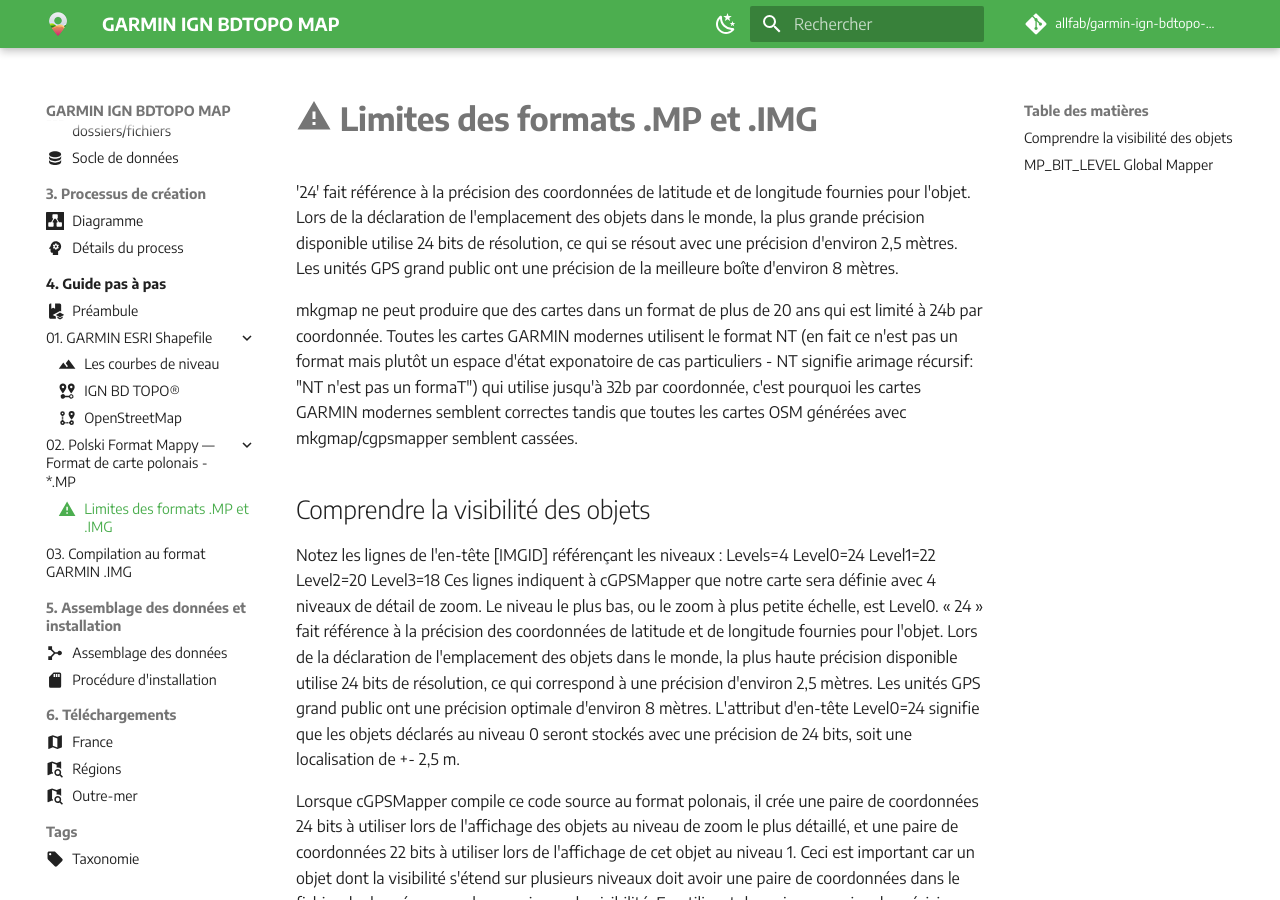
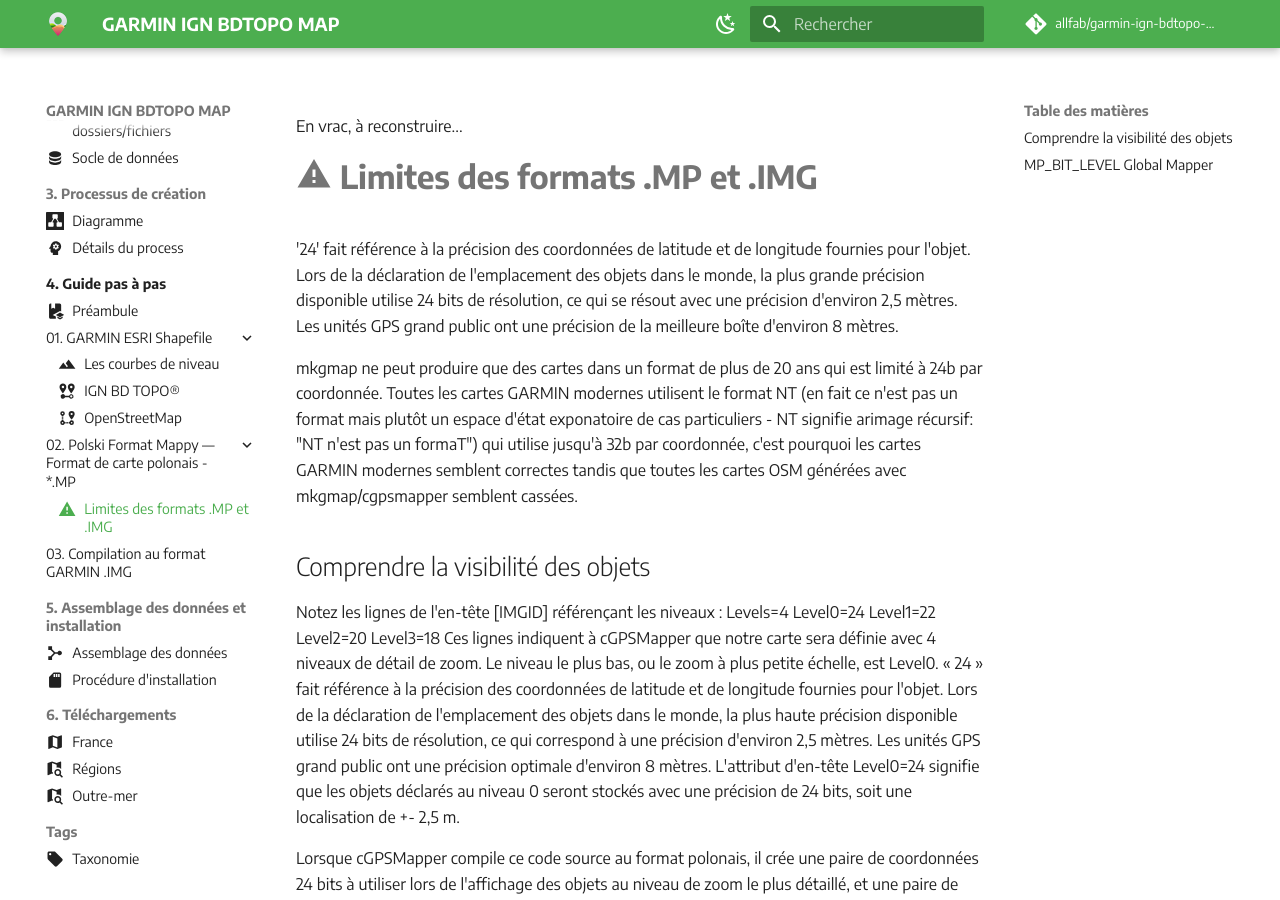
Before and after one commit to allfab/garmin-ign-bdtopo-map, an MkDocs documentation site: the page built from docs/04-tutorials/mp-img-files-limits.md, in a window 1280 px wide and 900 px high. Built offline with MkDocs 1.6.1 and Material for MkDocs 9.7.7, drawn with Linux system fonts in a browser that asks for light colours; some web fonts are replaced; comment, search, counter and statistics services are not loaded.

Commit message:
UPDATE limites du format MP, IMG

```diff
--- a/docs/04-tutorials/mp-img-files-limits.md
+++ b/docs/04-tutorials/mp-img-files-limits.md
@@ -2,6 +2,8 @@
 title: Limites des formats .MP et .IMG
 icon: material/alert
 ---
+
+En vrac, à reconstruire...
 
 # **:material-alert: Limites des formats .MP et .IMG**
 
```
